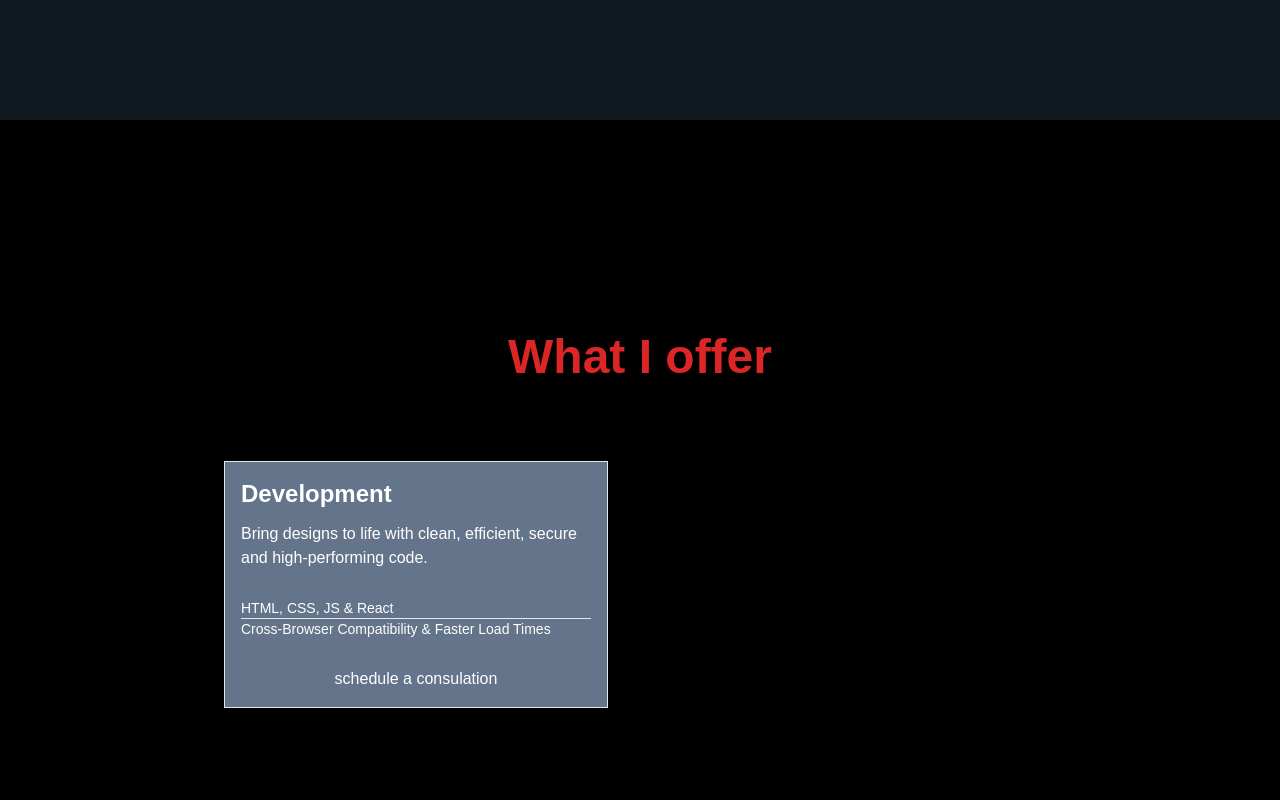
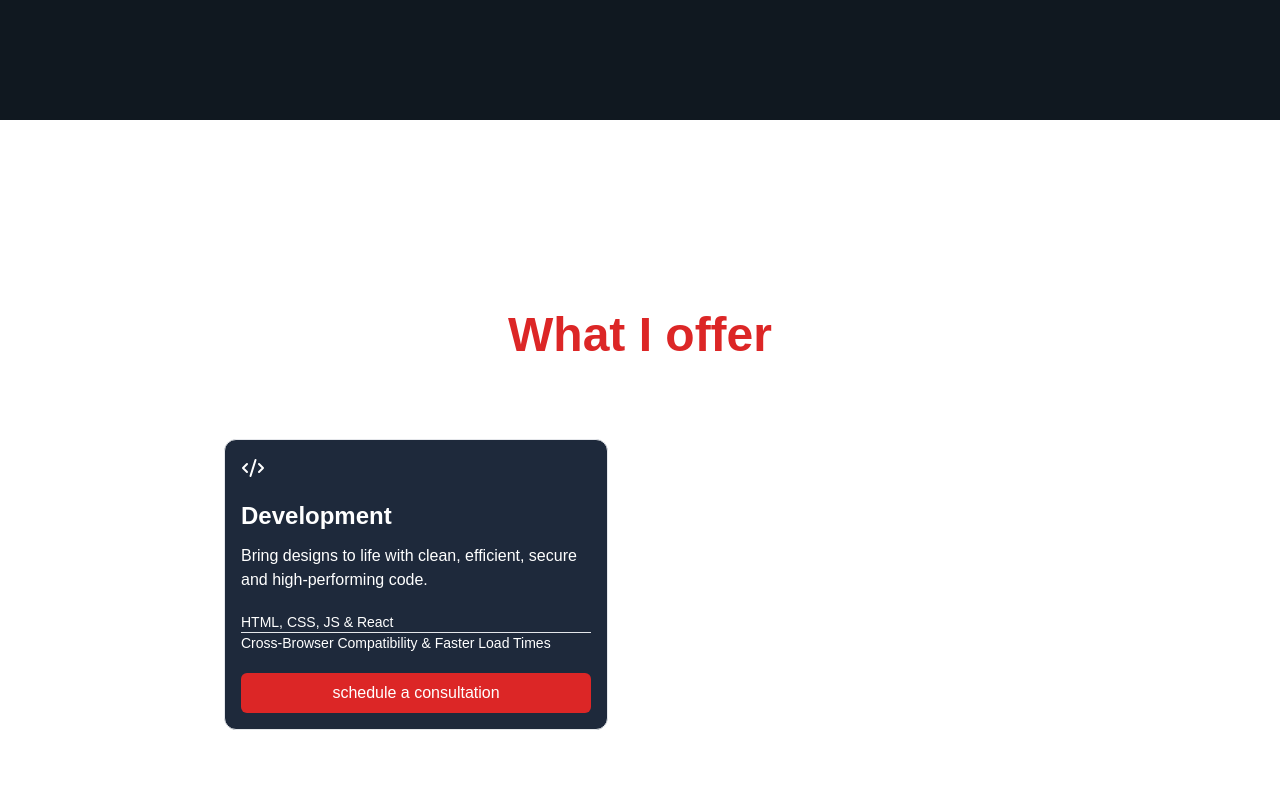
Before and after one commit to gladyskankwala/portfolioGladis, a React (Vite) app: page / in a window 1280 px wide. Shown: the part 2280-3080 px from the top of the page. Built offline with nearby package versions, Linux system fonts and the light colour scheme; a web font is replaced by a local one.

Commit message:
button update

```diff
--- a/src/components/Whatioffer.jsx
+++ b/src/components/Whatioffer.jsx
@@ -1,7 +1,8 @@
-
+import { Code2Icon, icons } from "lucide-react";
 
 const offers = [
     {
+       icon: Code2Icon,
        name: "Development",
        id: 1,
        para: "Bring designs to life with clean, efficient, secure and high-performing code.",
@@ -13,7 +14,7 @@ const offers = [
 function Whatioffer() {
 
     return(
-        <section className="bg-black flex  min-h-screen justify-center gap-10 align-center">
+        <section className="bg-white flex  min-h-screen justify-center gap-10 align-center">
             <div className="flex flex-col justify-center items-center">
                 <div>
                     <h1 className="text-4xl mb-20 md:text-5xl font-bold text-red-600">
@@ -22,8 +23,9 @@ function Whatioffer() {
                 </div>
                 <div className="grid grid-cols-1 lg:grid-cols-2 gap-16 justify-center ">
                     {offers.map((offer) => (
-                        <div key={offer.id} className="border bg-slate-500 text-white w-96 p-4 flex flex-col gap-7">
-                            <div className="flex flex-col gap-3">
+                        <div key={offer.id} className="border bg-slate-800 rounded-xl text-white w-96 p-4 flex flex-col gap-5">
+                            <Code2Icon size={24}/>
+                            <div className="flex flex-col gap-3 ">
                                <h2 className=" text-2xl font-bold">{offer.name}</h2>
                                <h3 className="">{offer.para}</h3>
                             </div>
@@ -32,7 +34,7 @@ function Whatioffer() {
                                 <h4 >{offer.comp}</h4>
                             </div>
 
-                             <button>schedule a consulation</button>
+                             <button className="bg-red-600 p-2 rounded-md">schedule a consultation</button>
                        </div>
                     ))}
                 </div>
```
